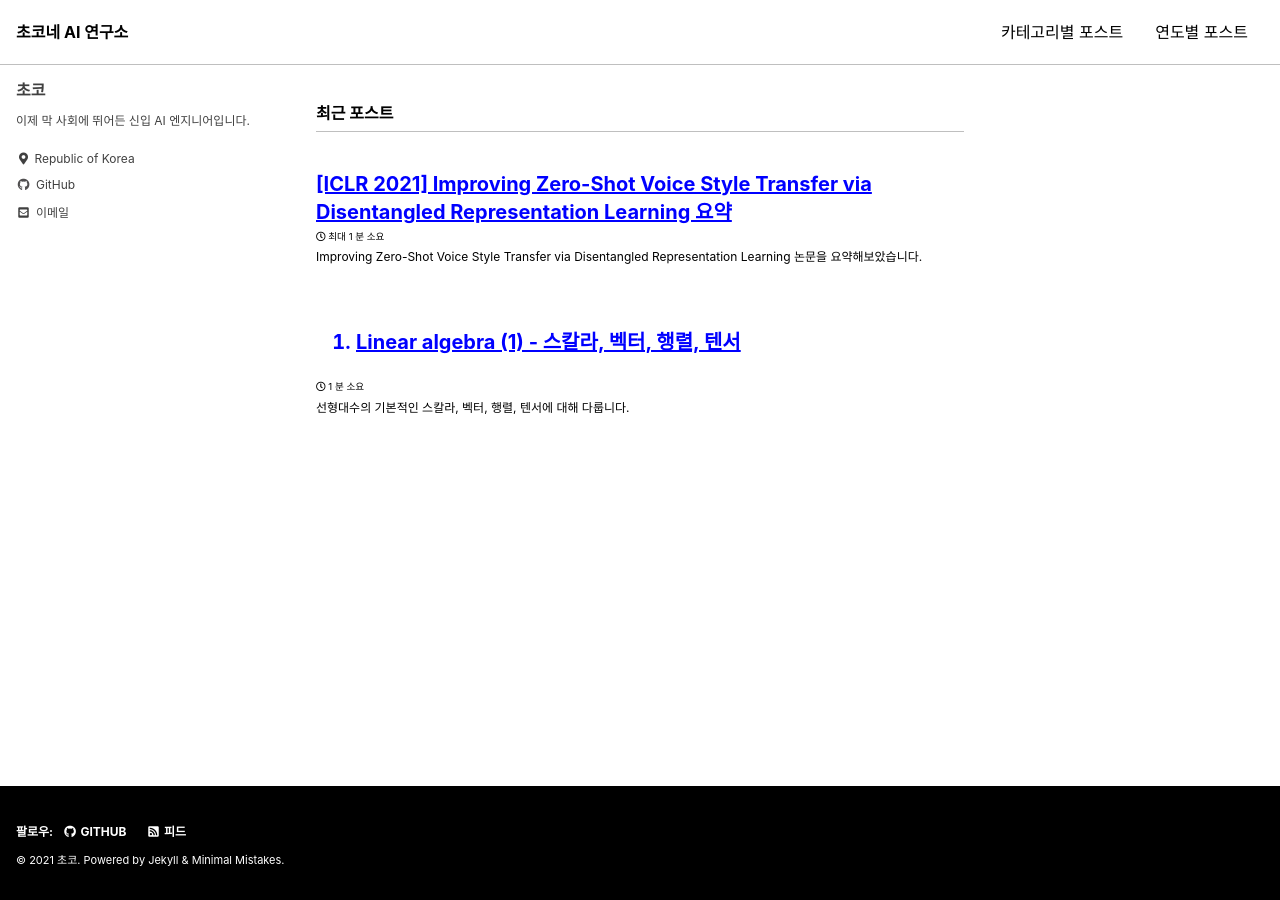
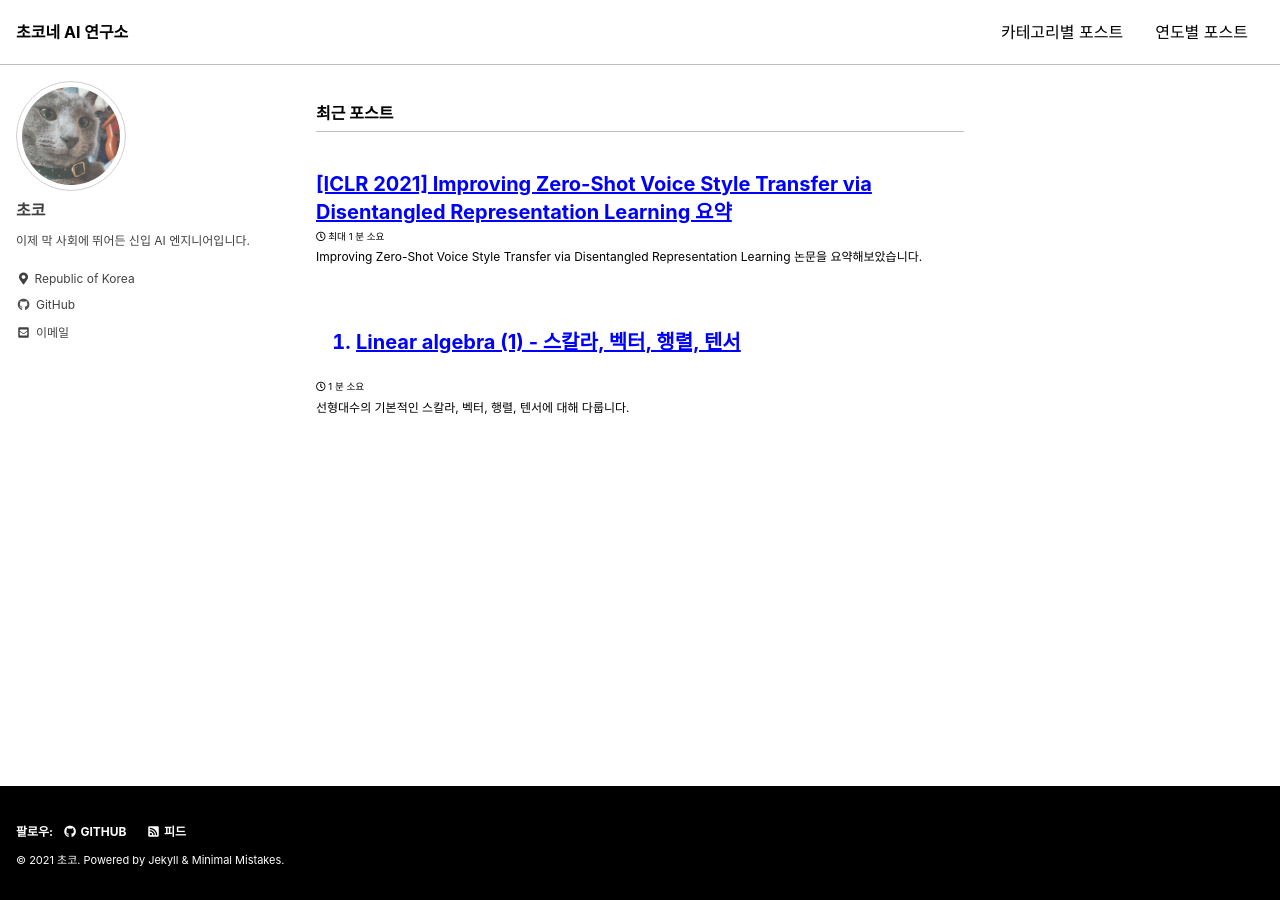
Before and after one commit to hrnoh24/blog, a Jekyll site: the page built from index.html, in a window 1280 px wide. Built offline with Jekyll 4.4.1, drawn with Linux system fonts in a browser that asks for light colours; cached includes are drawn as plain includes; the list of posts is cut into pages by our own code.

Commit message:
add profile

```diff
--- a/_config.yml
+++ b/_config.yml
@@ -94,7 +94,7 @@ analytics:
 # Site Author
 author:
   name             : "초코"
-  avatar           : # path of avatar image, e.g. "/assets/images/bio-photo.jpg"
+  avatar           : /assets/img/profile.jpg # path of avatar image, e.g. "/assets/images/bio-photo.jpg"
   bio              : "이제 막 사회에 뛰어든 신입 AI 엔지니어입니다."
   location         : "Republic of Korea"
   email            : "hrnoh24@gmail.com"
--- a/_data/authors.yml
+++ b/_data/authors.yml
@@ -1,7 +1,7 @@
 choco:
   name        : "초코"
   bio         : "이제 막 사회에 뛰어든 신입 AI 엔지니어입니다."
-  avatar      : "/assets/images/bio-photo-2.jpg"
+  avatar      : "/assets/img/profile.jpg"
   links:
     - label: "Email"
       icon: "fas fa-fw fa-envelope-square"
```
Also changed, not shown: assets/img/profile.jpg (added).
